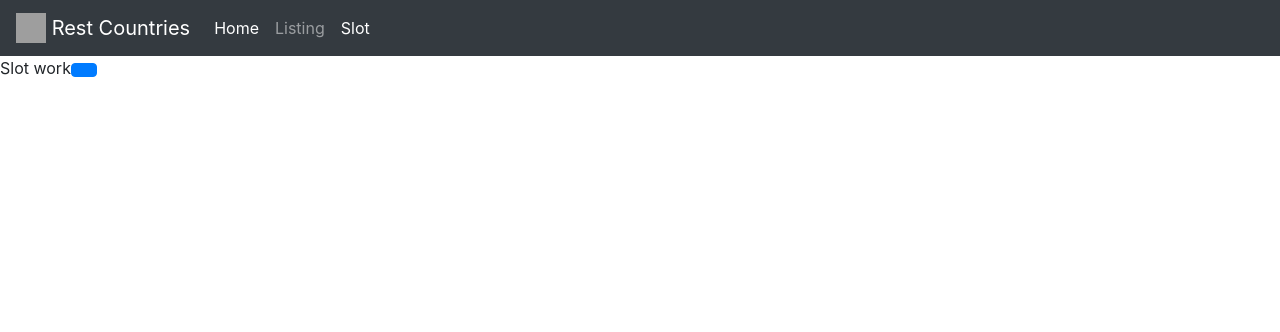
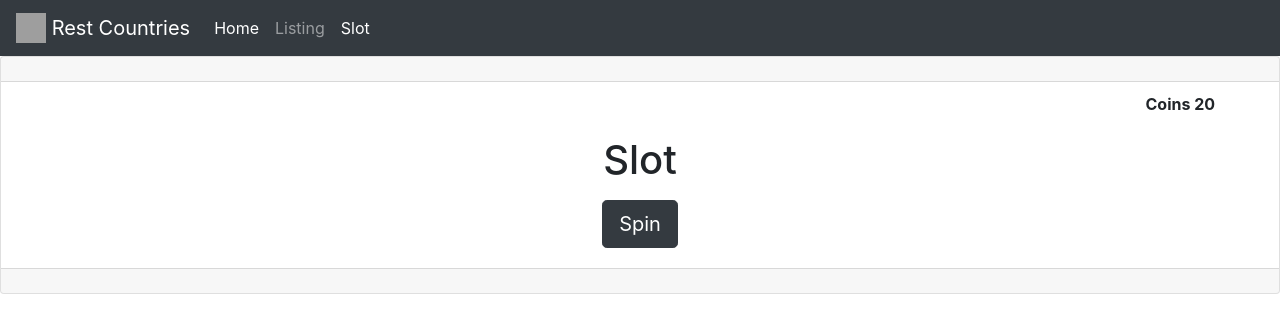
Before and after one commit to aggads/rest-countries-React-NodeJs, a React (Create React App) app: page /slot in a window 1280 px wide. Shown: the top 332 px of the page. Built offline with nearby package versions, Linux system fonts and the light colour scheme; grey boxes are pictures that could not be loaded.

Commit message:
Update slot

```diff
--- a/server.js
+++ b/server.js
@@ -14,4 +14,5 @@ app.get('/', function (req, res) {
   res.sendFile(path.join(__dirname, 'build', 'index.html'));
 });
 
+console.log('Node server running on port 8080');
 app.listen(port);
--- a/src/components/slot/Slot.css
+++ b/src/components/slot/Slot.css
@@ -1,3 +1,14 @@
-.slot {
-    /* background-color: #282c34; */
+.slot{
+    text-align: center ;
 }
+
+.reels{
+    padding-left: 2%;
+}
+
+.coins{
+    text-align: right;
+    padding-right: 5%;
+    margin-top: 10px;
+    font-weight: bold;
+}
--- a/src/components/slot/Slot.js
+++ b/src/components/slot/Slot.js
@@ -1,5 +1,6 @@
 import React, { Component } from 'react'
-import { Button } from 'react-bootstrap';
+import { Button, Card, Alert } from 'react-bootstrap';
+import './Slot.css'
 
 export default class Slot extends Component {
   constructor(props) {
@@ -8,13 +9,32 @@ export default class Slot extends Component {
       reel1: ['cherry', 'lemon', 'apple', 'lemon', 'banana', 'banana', 'lemon', 'lemon'],
       reel2: ['lemon', 'apple', 'lemon', 'lemon', 'cherry', 'apple', 'banana', 'lemon'],
       reel3: ['lemon', 'apple', 'lemon', 'apple', 'cherry', 'lemon', 'banana', 'lemon'],
+      results: [],
+      message: '',
+      showSuccess: false,
+      showFailed: false,
       coins: 20
 
     };
   }
 
+  findDuplicates = (arr) => {
+    let sorted_arr = arr.slice().sort();
+    let results = [];
+    for (let i = 0; i < sorted_arr.length - 1; i++) {
+      if (sorted_arr[i + 1] === sorted_arr[i]) {
+        results.push(sorted_arr[i]);
+      }
+    }
+    return results;
+  }
+
+
   shuffle = () =>{
-    // if(this.state.coins > 0){
+    if(this.state.coins > 0){
+
+      this.setState({showSuccess: false, showFailed: false, results: [], message: ''});
+
       var value1 = this.state.reel1.sort(() => Math.random() - Math.random()).find(() => true);
       var value2 = this.state.reel2.sort(() => Math.random() - Math.random()).find(() => true);
       var value3 = this.state.reel3.sort(() => Math.random() - Math.random()).find(() => true);
@@ -26,48 +46,96 @@ export default class Slot extends Component {
       console.log('------ reel 3 = ' + value3 + '------');
       console.log('------------');
 
-      var result = [];
+      this.state.results.push(value1, value2, value3);
 
-      result.push(value1, value2, value3)
+      this.setState({coins: this.state.coins -30});
 
-      this.setState({coins: this.state.coins -1})
+      if(value1 === value2 && value1 === value3){
+        console.log('3 pairs');
+        this.setState({showSuccess: true});
+        switch (value1) {
+          case 'cherry':
+            this.setState({coins: this.state.coins +50});
+            this.setState({message : '+50 coins'});
+            break;
+          case 'apple':
+            this.setState({coins: this.state.coins +20});
+            this.setState({message : '+20 coins'});
+            break;
+          case 'banana':
+            this.setState({coins: this.state.coins +15});
+            this.setState({message :'+15 coins'});
+            break;
+          case 'lemon':
+            this.setState({coins: this.state.coins +3});
+            this.setState({message : '+3 coins'});
+            break;
+          default:
+            break;
+        }
+      }else if(value1 === value2 || value1 === value3 || value2 === value3){
 
-      const equallLemon = arr => arr.every( v => v === 'lemon' )
-      equallLemon( result )
+        console.log('2 pairs', this.findDuplicates(this.state.results));
+        var twoPairs = this.findDuplicates(this.state.results);
+        var result = twoPairs[0];
 
-      const equallCherries = arr => arr.every( v => v === 'cherry' )
-      equallCherries( result )
+        if(result !== 'lemon'){
+          this.setState({showSuccess: true});
+          switch (result) {
+            case 'cherry':
+              this.setState({coins: this.state.coins +40});
+              this.setState({message : '+40 coins'});
+              break;
+            case 'apple':
+              this.setState({coins: this.state.coins +10});
+              this.setState({message : '+10 coins'});
+              break;
+            case 'banana':
+              this.setState({coins: this.state.coins +5});
+              this.setState({message :'+5 coins'});
+              break;
+            default:
+              break;
+          }
+        }else{
+          this.setState({showFailed: true});
+          this.setState({message: 'You lose, try again !'});
+        }
+      }else{
+        console.log('you lose');
+        this.setState({showFailed: true});
+        this.setState({message: 'You lose, try again !'});
+      }
+      console.log('result', this.state.results, this.state.coins);
 
-      if( equallLemon( result )){
-        this.setState({coins: this.state.coins + 3})
-        console.log('YOU WON, + 3 coins');
-      }else if(equallCherries( result )){
-        this.setState({coins: this.state.coins + 50})
-        alert('YOU WON, + 50 coins');
-      }
+    }else{
+      this.setState({showFailed: true});
+      this.setState({message: 'No more coins, please, reload'})
+    }
+  }
 
-      // switch (key) {
-      //   case equallLemon( result ):
-      //     if( allEqual( result )){
-      //       console.log('YOU WON');
-      //     }
-      //     break;
-
-      //   default:
-      //     break;
-      // }
-
-      console.log('result', result, this.state.coins);
-
-    // }else{
-    //   alert('No coins, please reload')
-    // }
-  }
   render() {
+    const reels = this.state.results.map((item, index) => <span key={index} className="reels">{item}</span>)
     return (
-      <div className='slot'>
-          <span>Slot work</span>
-          <Button onClick={this.shuffle}></Button>
+      <div className="slot">
+        <Card className="text-center">
+          <Card.Header></Card.Header>
+          <span className="coins">Coins {this.state.coins < 0 ? 0 : this.state.coins}</span>
+          <Card.Body>
+            <Card.Title><h1>Slot</h1></Card.Title>
+            <Card.Text>
+            {reels}
+            </Card.Text>
+            <Button  variant="dark" size="lg" onClick={this.shuffle}>Spin</Button>
+          </Card.Body>
+          <Card.Footer className="text-muted"></Card.Footer>
+        </Card>
+        <Alert variant="success" show={this.state.showSuccess}>
+            <Alert.Heading>{this.state.message}</Alert.Heading>
+        </Alert>
+        <Alert variant="danger" show={this.state.showFailed}>
+            <Alert.Heading>{this.state.message}</Alert.Heading>
+        </Alert>
       </div>
     )
   }
```
